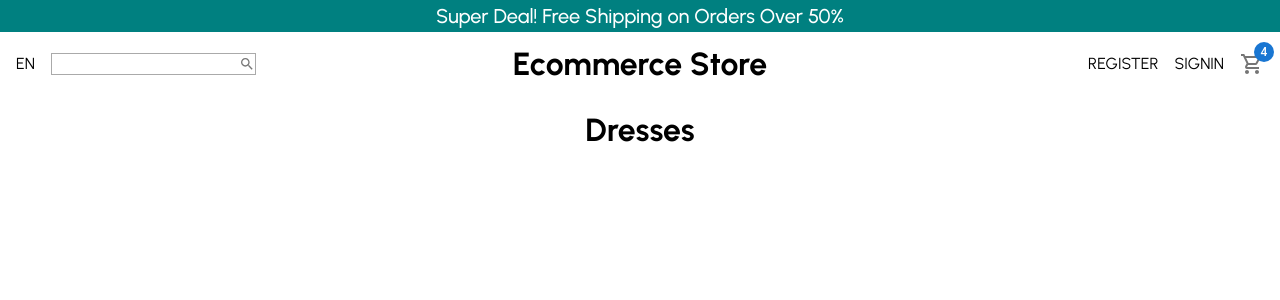
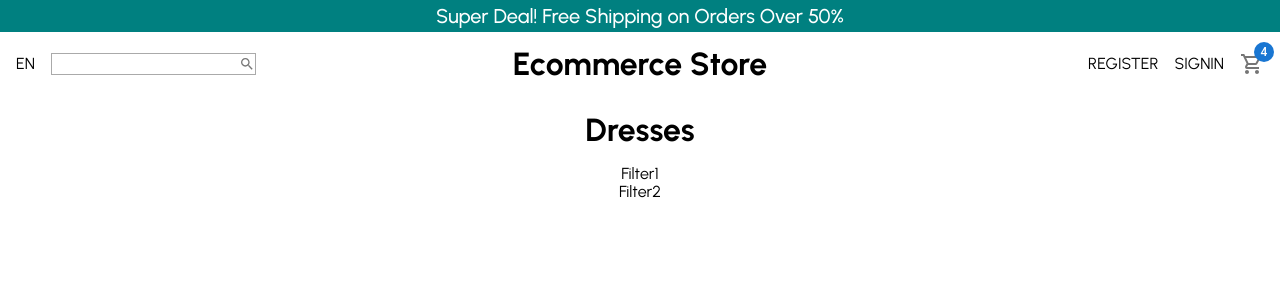
Before and after one commit to adarraji/react-shop, a React (Create React App) app: page / in a window 1280 px wide. Shown: the top 300 px of the page. Built offline with nearby package versions, Linux system fonts and the light colour scheme.

Commit message:
added filters

```diff
--- a/src/pages/ProductList/ProductList.js
+++ b/src/pages/ProductList/ProductList.js
@@ -10,6 +10,8 @@ const ProductList = () => {
             <Navbar />
             <div>
                 <h1 className="ma3">Dresses</h1>
+                <div>Filter1</div>
+                <div>Filter2</div>
             </div>
         </div>
     )
```
